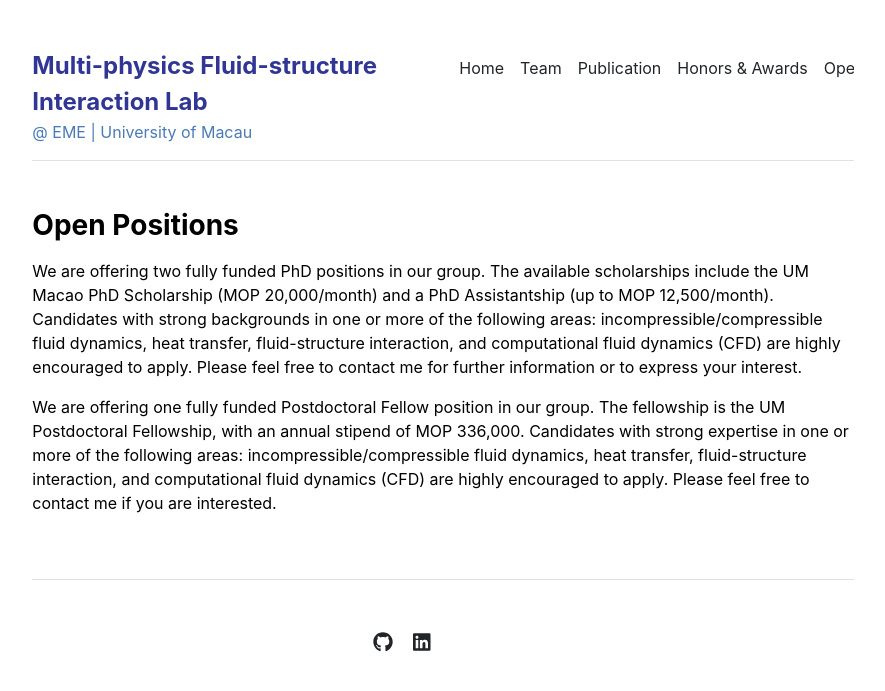
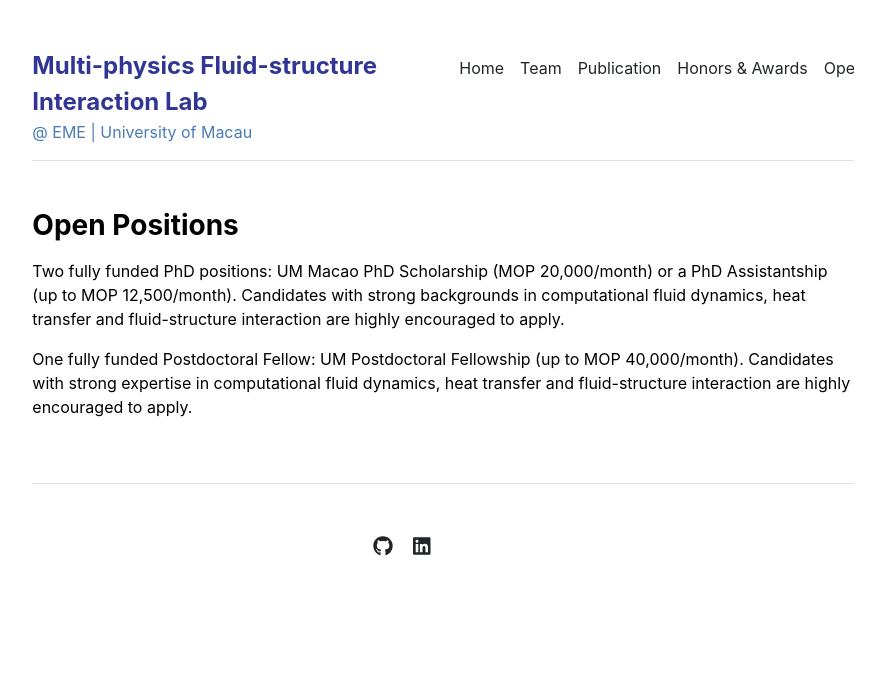
Before and after one commit to buchenwu/buchenwu.github.io, a Jekyll site: the page built from vacancies.md, in a window 1280 px wide. Shown: the top 691 px of the page, without its empty margins (197-1082 px from the left). Built offline with Jekyll 4.4.1, drawn with Linux system fonts in a browser that asks for light colours.

Commit message:
Update vacancies.html

```diff
--- a/_layouts/vacancies.html
+++ b/_layouts/vacancies.html
@@ -7,8 +7,8 @@ layout: default
 <div class="row g-5 mb-5">
   <div class="col-md-12">
     <h3 class="fw-bold mb-3">Open Positions</h3>
-    <p class="mb-3">We are offering two fully funded PhD positions in our group. The available scholarships include the UM Macao PhD Scholarship (MOP 20,000/month) and a PhD Assistantship (up to MOP 12,500/month). Candidates with strong backgrounds in one or more of the following areas: incompressible/compressible fluid dynamics, heat transfer, fluid-structure interaction, and computational fluid dynamics (CFD) are highly encouraged to apply. Please feel free to contact me for further information or to express your interest.</p>
-    <p class="mb-3">We are offering one fully funded Postdoctoral Fellow position in our group. The fellowship is the UM Postdoctoral Fellowship, with an annual stipend of MOP 336,000. Candidates with strong expertise in one or more of the following areas: incompressible/compressible fluid dynamics, heat transfer, fluid-structure interaction, and computational fluid dynamics (CFD) are highly encouraged to apply. Please feel free to contact me if you are interested.</p>
+    <p class="mb-3">Two fully funded PhD positions: UM Macao PhD Scholarship (MOP 20,000/month) or a PhD Assistantship (up to MOP 12,500/month). Candidates with strong backgrounds in computational fluid dynamics, heat transfer and fluid-structure interaction are highly encouraged to apply.</p>
+    <p class="mb-3">One fully funded Postdoctoral Fellow: UM Postdoctoral Fellowship (up to MOP 40,000/month). Candidates with strong expertise in computational fluid dynamics, heat transfer and fluid-structure interaction are highly encouraged to apply.</p>
     <!-- <p class="mb-3">The PhD program is within the Individualised Interdisciplinary Program (IIP), designed for students with well-articulated research goals that cannot be achieved through established research postgraduate programs. It aims to create an organic study curriculum pattern to facilitate students' intellectual growth, an exploration into novel research directions, and a long-term commitment to an interdisciplinary research field. Learn more about the <a class="four" href="https://prog-crs.hkust.edu.hk/pgprog/2022-23/mphil-phd-iip">program</a>.</p> -->
     <!-- <p class="mb-3">HKUST ranked 34 in QS World University Rankings 2022. The PhD program duration is three years for applicants with a relevant research master's degree and four years for those without a research master's degree. Applicants should score well in their major courses and meet the English Proficiency Requirements.</p> -->
     <!-- <p class="mb-3">Applicants with a strong resume can also consider the <a class="four" href="https://cerg1.ugc.edu.hk/hkpfs/index.html">HK PhD Fellowship Scheme</a>.</p> -->
```
